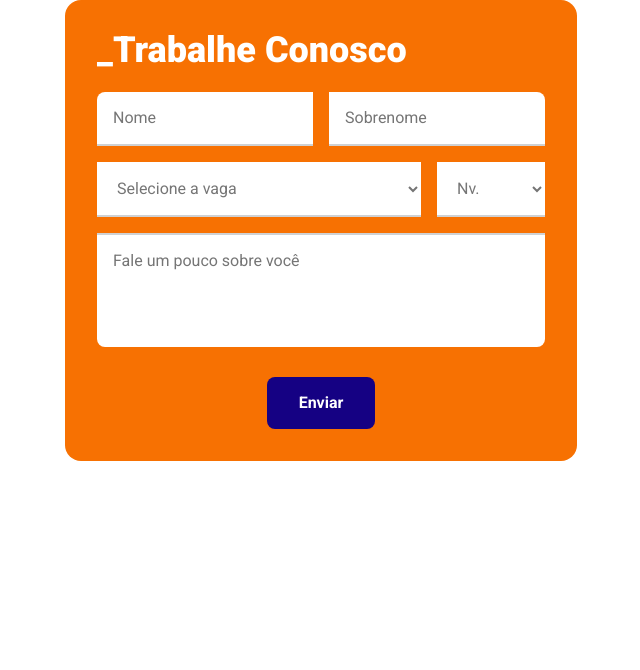
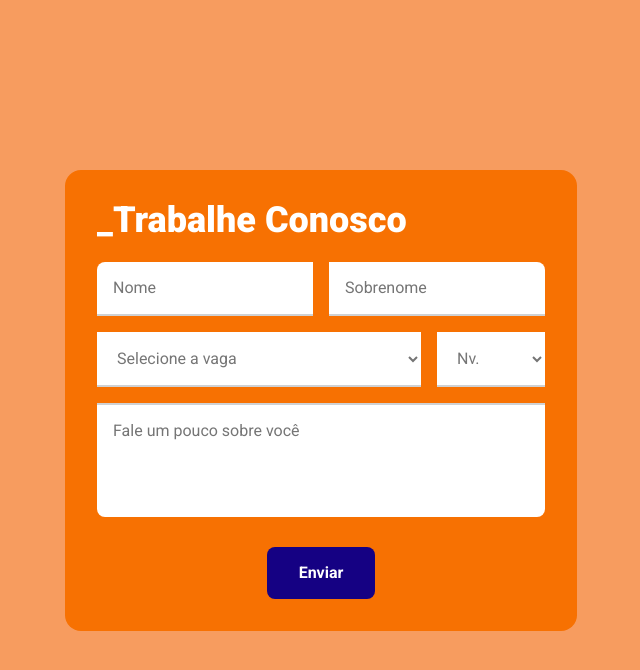
Before and after one commit to allangdasilva/challenge-react-itau, a React (Vite) app: page / in a window 1280 px wide. Shown: the top 670 px of the page, without its empty margins (319-959 px from the left). Built offline with nearby package versions, Linux system fonts and the light colour scheme.

Commit message:
Estilizar o main

```diff
--- a/src/App.tsx
+++ b/src/App.tsx
@@ -2,9 +2,9 @@ import InterviewForm from "./ui/forms/InterviewForm";
 
 function App() {
   return (
-    <>
+    <main className="grid items-center min-h-svh p-4 bg-bg">
       <InterviewForm />
-    </>
+    </main>
   );
 }
 
--- a/src/ui/forms/InterviewForm.tsx
+++ b/src/ui/forms/InterviewForm.tsx
@@ -6,7 +6,7 @@ import Button from "../Button";
 
 const InterviewForm = () => {
   return (
-    <form className="m-auto p-8 space-y-6 rounded-2xl max-w-lg bg-primary">
+    <form className="w-full m-auto p-8 space-y-6 rounded-2xl max-w-lg bg-primary">
       <h2 className="font-title text-light">_Trabalhe Conosco</h2>
 
       <div className="space-y-4">
```
